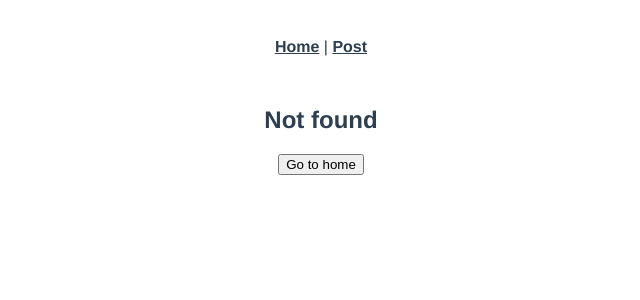
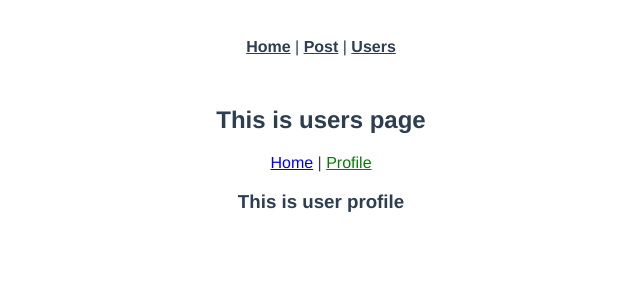
Before and after one commit to buiyenlinh/Vue3, a Vue app: page /users/yenlinh/profile in a window 1280 px wide. Before the commit this address had no page. Shown: the top 300 px of the page, without its empty margins (319-959 px from the left). Built offline with nearby package versions, Linux system fonts and the light colour scheme.

Commit message:
add-user-page

```diff
--- a/src/App.vue
+++ b/src/App.vue
@@ -1,7 +1,8 @@
 <template>
   <div id="nav">
     <router-link to="/">Home</router-link> |
-    <router-link to="/posts">Post</router-link>
+    <router-link to="/posts">Post</router-link> |
+    <router-link to="/users">Users</router-link>
   </div>
   <router-view />
 </template>
--- /dev/null
+++ b/src/components/UserHome.vue
@@ -0,0 +1,3 @@
+<template>
+  <h3>This is user home page</h3>
+</template>
--- /dev/null
+++ b/src/components/UserProfile.vue
@@ -0,0 +1,3 @@
+<template>
+  <h3>This is user profile</h3>
+</template>
--- a/src/router/index.ts
+++ b/src/router/index.ts
@@ -28,6 +28,28 @@ const routes: Array<RouteRecordRaw> = [
     path: '/:pathMatch(.*)*',
     name: 'NotFound',
     component: () => import(/* webpackChunkName: "details post" */ "../views/NotFound.vue"),
+  },
+  {
+    path: "/users",
+    name: "Users",
+    component: () =>
+      import (/* webpackChunkName: "posts" */ "../views/Users.vue")
+
+  },
+  {
+    path: '/users/:username',
+    name: 'UserInfo',
+    component: () => import(/* webpackChunkName: "Users" */"../views/Users.vue"),
+    children: [
+      {
+        path: '',
+        component: () => import(/* webpackChunkName: "Users Home" */"../components/UserHome.vue")
+      },
+      {
+        path: 'profile',
+        component: () => import(/* webpackChunkName: "Users Profile "*/"../components/UserProfile.vue"),
+      }
+    ]
   }
 ];
 
--- /dev/null
+++ b/src/views/Users.vue
@@ -0,0 +1,12 @@
+<template>
+  <h2>This is users page</h2>
+  <router-link to="/users/yenlinh">Home</router-link> |
+  <router-link to="/users/yenlinh/profile">Profile</router-link>
+  <router-view></router-view>
+</template>
+
+<style scoped>
+.router-link-exact-active {
+  color: green;
+}
+</style>
```
Also changed, not shown: mock_api/db.json (+1 -1 lines).
